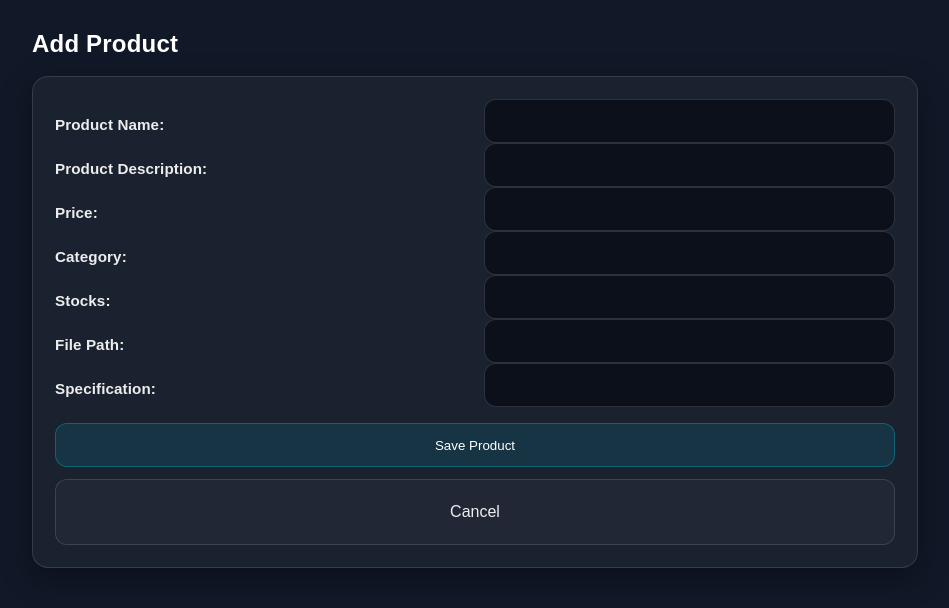
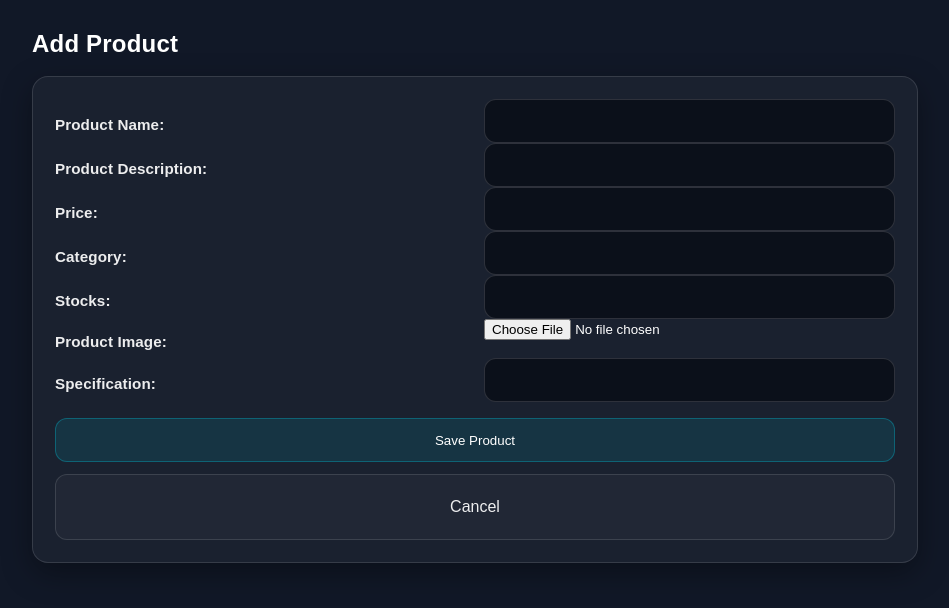
Before and after one commit to Niru070606/Integrative_Ecommerce_Group1, a Flask app: page /addProduct in a window 1280 px wide. Shown: the top 608 px of the page, without its empty margins (58-1007 px from the left). Run offline with Flask 3, Linux system fonts and the light colour scheme.

Commit message:
new file_upload

```diff
--- a/app/controllers/ecommerce.py
+++ b/app/controllers/ecommerce.py
@@ -1,6 +1,9 @@
-from flask import Blueprint,render_template, request, redirect, url_for, flash
+from flask import Blueprint,render_template, request, redirect, url_for, flash, current_app
 from app.models.ecommerce import Ecommerce
 from app import db
+import os
+from werkzeug.utils import secure_filename
+
 
 product_bp = Blueprint('product',__name__)
 
@@ -47,7 +50,23 @@ def edit_product(product_id):
     if request.method == 'POST':
         product_name = request.form.get('product_name')
         product_description = request.form.get('product_details')
-        file_path = request.form.get('file_path')
+        file = request.files.get('file_path')
+
+        if file and file.filename:
+            filename = secure_filename(file.filename)
+
+            upload_folder = os.path.join(
+                current_app.root_path,
+                'static',
+                'IMAGES_VIDEOS'
+            )
+
+            os.makedirs(upload_folder, exist_ok=True)
+
+            file.save(os.path.join(upload_folder, filename))
+
+            file_path = filename
+
         price = request.form.get('price')
         category = request.form.get('category')
         stocks = request.form.get('stocks')
@@ -59,7 +78,27 @@ def edit_product(product_id):
 
         product.product_name = product_name
         product.product_description = product_description
-        product.file_path = file_path
+
+        image = request.files.get('file_path')
+
+        if not image or image.filename == '':
+            flash('No image selected', 'error')
+            return redirect(url_for('product.edit_product'))
+
+        filename = secure_filename(image.filename)
+
+        upload_folder = os.path.join(
+            current_app.root_path,
+            'static',
+            'IMAGES_VIDEOS'
+        )
+
+        os.makedirs(upload_folder, exist_ok=True)
+
+        image.save(os.path.join(upload_folder, filename))
+
+        file_path = filename
+
         product.price = price
         product.category = category
         product.stocks = stocks
@@ -79,7 +118,26 @@ def add_product():
     if request.method == 'POST':
         product_name = request.form.get('product_name')
         product_description = request.form.get('product_details')
-        file_path = request.form.get('file_path')
+        image = request.files.get('file_path')
+
+        if not image or image.filename == '':
+            flash('No image selected', 'error')
+            return redirect(url_for('product.edit_product'))
+
+        filename = secure_filename(image.filename)
+
+        upload_folder = os.path.join(
+            current_app.root_path,
+            'static',
+            'IMAGES_VIDEOS'
+        )
+
+        os.makedirs(upload_folder, exist_ok=True)
+
+        image.save(os.path.join(upload_folder, filename))
+
+        file_path = filename
+
         price = request.form.get('price')
         category = request.form.get('category')
         stocks = request.form.get('stocks')
@@ -89,7 +147,7 @@ def add_product():
             flash('All fields required to be filled', 'error')
             return redirect(url_for('product.add_product'))
 
-        new_product = Ecommerce(product_name=product_name, product_description=product_description, file_path=file_path, price=price, category=category, stocks=stocks, specification=specification)
+        new_product = Ecommerce(product_name=product_name, product_description=product_description, file_path="IMAGE_VIDEOS/"+file_path, price=price, category=category, stocks=stocks, specification=specification)
         db.session.add(new_product)
         db.session.commit()
 
--- a/app/templates/public/add_products.html
+++ b/app/templates/public/add_products.html
@@ -35,8 +35,11 @@
         <label>Stocks:</label><br />
         <input type="number" step="1" name="stocks" required /><br /><br />
 
-        <label>File Path:</label><br />
-        <input type="text" name="file_path" required /><br /><br />
+        <label>Product Image:</label><br />
+        <input type="file"
+               name="file_path"
+               accept="image/*"
+               required /><br /><br />
 
         <label>Specification:</label><br />
         <input type="text" name="specification" required /><br /><br />
--- a/app/templates/public/edit_product.html
+++ b/app/templates/public/edit_product.html
@@ -33,8 +33,8 @@
         <label>Stocks:</label><br />
         <input type="number" step="1" name="stocks" required value="{{product.stocks}}" /><br /><br />
 
-        <label>File Path:</label><br />
-        <input type="text" name="file_path" required value="{{product.file_path}}" /><br /><br />
+        <label>Product Image:</label><br />
+        <input type="file" name="file_path" required value="{{product.file_path}}" /><br /><br />
 
         <label>Specification:</label><br />
         <input type="text" name="specification" required value="{{product.specification}}"/><br /><br />
```
